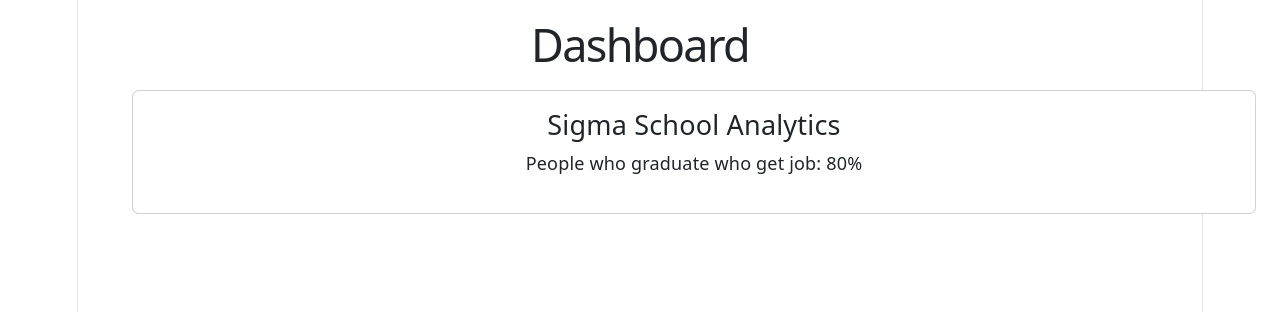
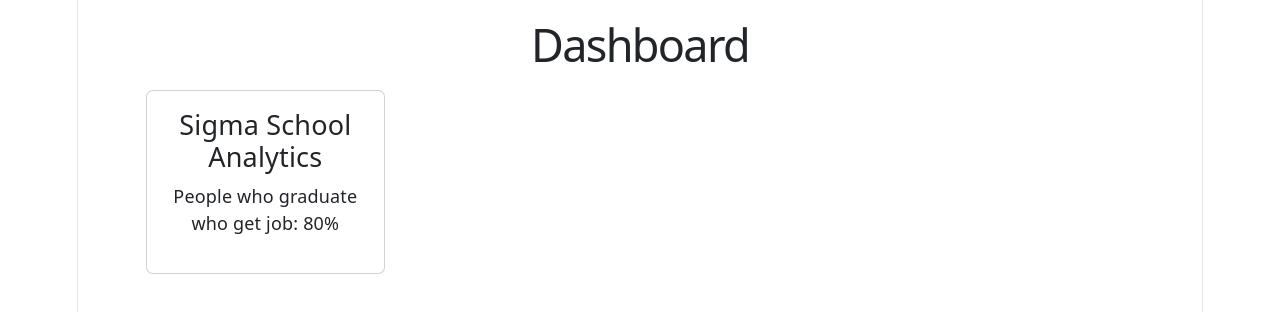
Before and after one commit to ihsky065/login-page-w-react-router, a React (Vite) app: page /Dashboard in a window 1280 px wide. Shown: the top 312 px of the page. Built offline with nearby package versions, Linux system fonts and the light colour scheme.

Commit message:
Render Col component

```diff
--- a/src/pages/Dashboard.jsx
+++ b/src/pages/Dashboard.jsx
@@ -6,10 +6,12 @@ export default function Dashboard () {
         <Container>
             <h1 className="my-3">Dashboard</h1>
             <Row>
+                <Col md={4}>
                 <Card body className="mx-5">
                     <h4>Sigma School Analytics</h4>
                     <p>People who graduate who get job: 80%</p>
                 </Card>
+                </Col>
             </Row>
         </Container>
         </>
```
